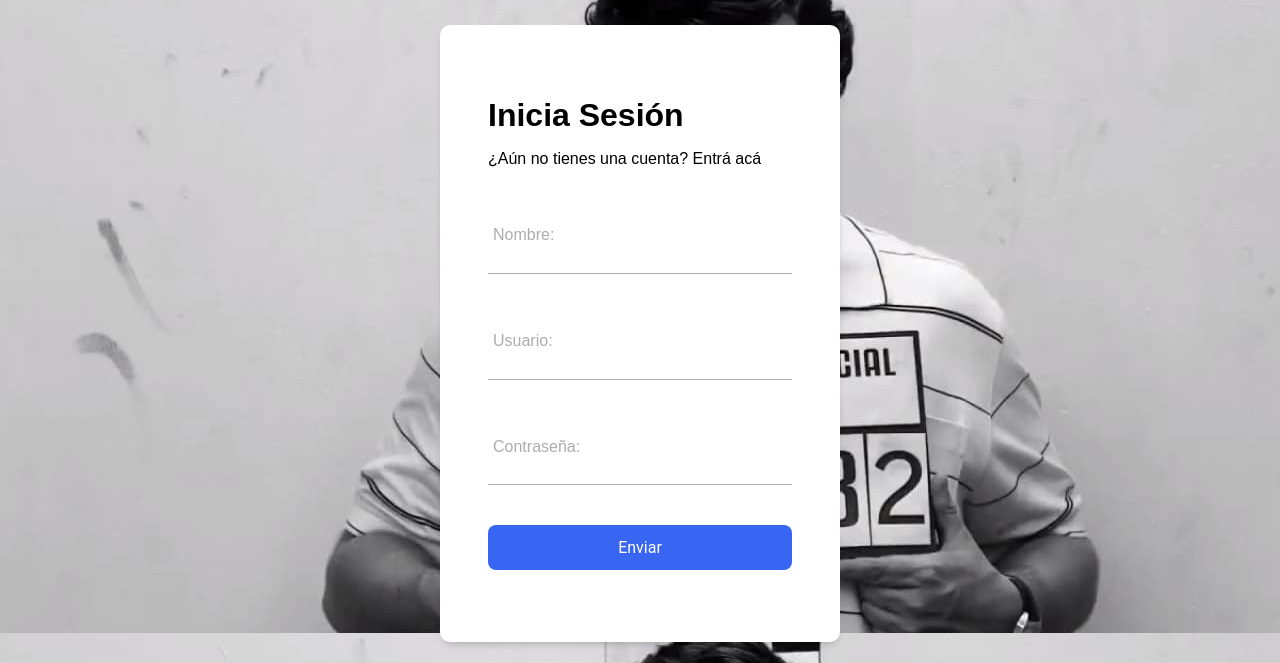
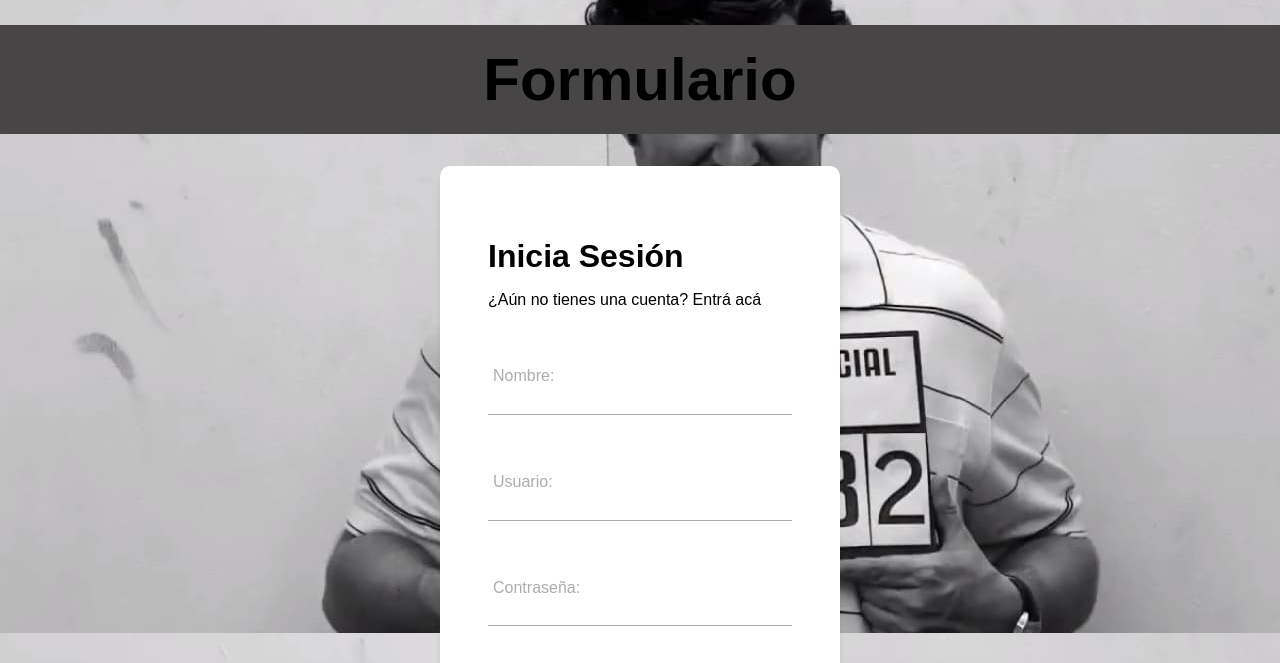
Before and after one commit to velazquezfacu/EPDMlaboratorio3, a plain HTML site: page formulario.html in a window 1280 px wide. Shown: the part 87-750 px from the top of the page. Drawn offline with nearby package versions, Linux system fonts and the light colour scheme.

Commit message:
titulo formulario

```diff
--- a/estilos.css
+++ b/estilos.css
@@ -702,3 +702,11 @@ body{
     padding: 20px 0;
     font-size: 30px;
 }
+
+.tituloformulario{
+    background-color: #474545;
+    font-weight: 400;
+    text-align: center;
+    padding: 20px 0;
+    font-size: 30px;
+}
--- a/formulario.html
+++ b/formulario.html
@@ -40,6 +40,10 @@
     </div>
     </header>
     <script src="menu.js"></script>
+
+    <div class="tituloformulario">
+        <h1>Formulario</h1>
+    </div>
 
     <form class="form">
         <h2 class="form_titulo">Inicia Sesión</h2>
```
